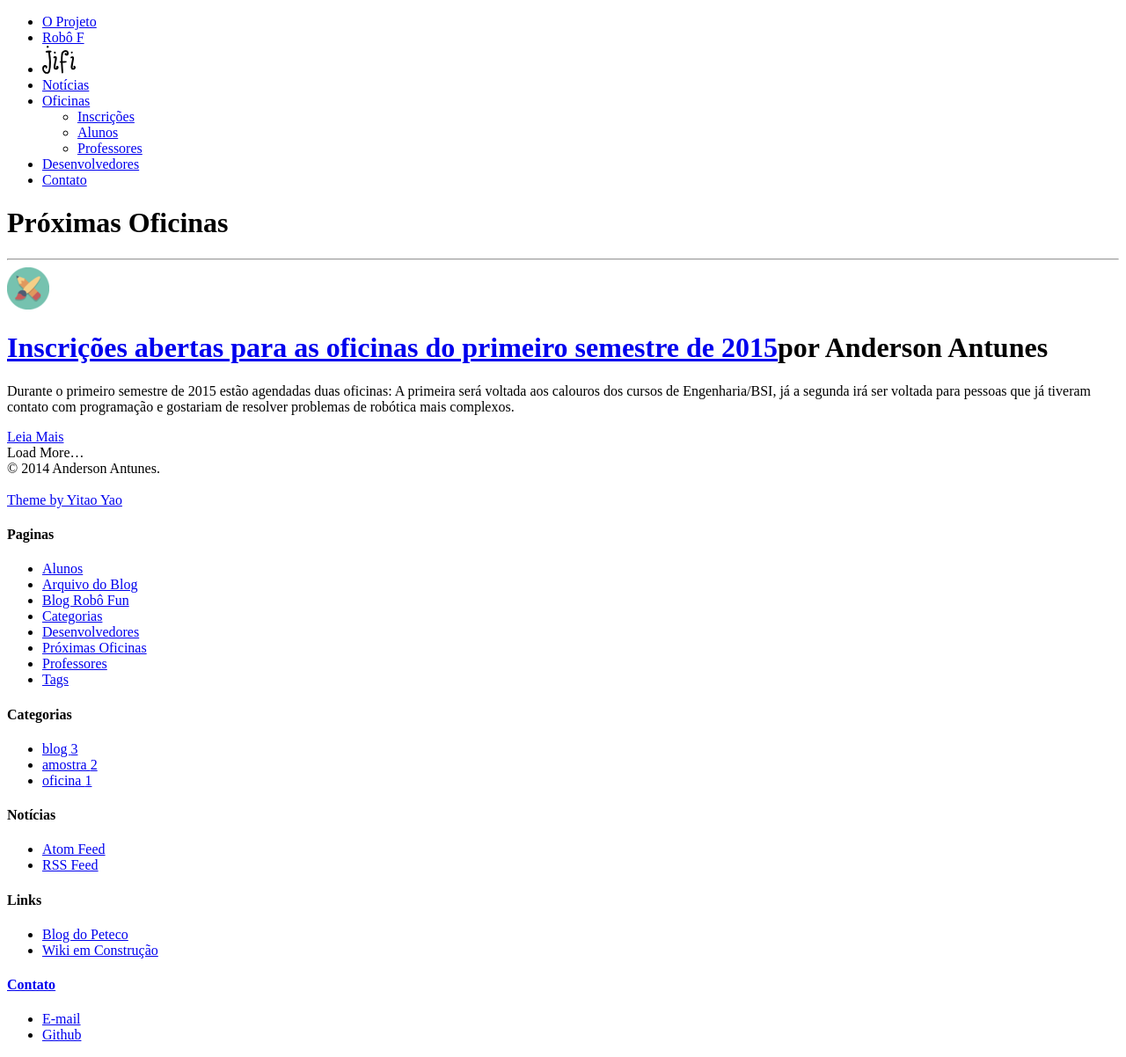
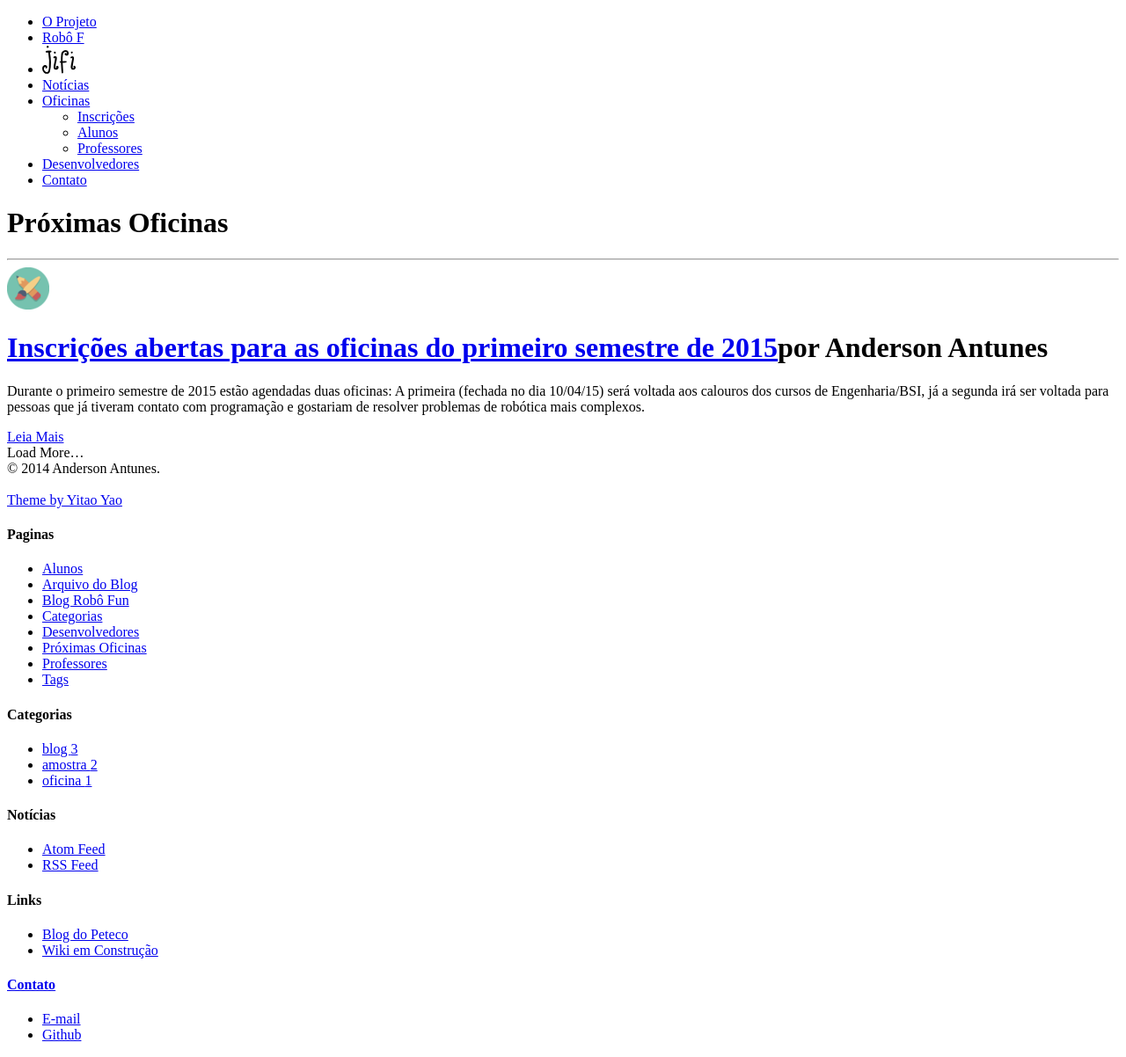
Before and after one commit to petrobo/petrobo.github.io, a Jekyll site: the page built from oficinas.html, in a window 1280 px wide. Shown: the whole page at 88% size. Built offline with Jekyll 4.4.1, drawn with Linux system fonts in a browser that asks for light colours; nearby versions of some CDN libraries; library files that are not in the unit come from our copies.

Commit message:
Fechando a primeira oficina 2015

```diff
--- a/_posts/blog/2015-3-30-inscricoes-2015-1.md
+++ b/_posts/blog/2015-3-30-inscricoes-2015-1.md
@@ -6,7 +6,7 @@ tagline: por Anderson Antunes
 tags: [horario, oficina]
 ---
 
-Durante o primeiro semestre de 2015 estão agendadas duas oficinas: A primeira será voltada aos calouros dos cursos de Engenharia/BSI, já a segunda irá ser voltada para pessoas que já tiveram contato com programação e gostariam de resolver problemas de robótica mais complexos.
+Durante o primeiro semestre de 2015 estão agendadas duas oficinas: A primeira (fechada no dia 10/04/15) será voltada aos calouros dos cursos de Engenharia/BSI, já a segunda irá ser voltada para pessoas que já tiveram contato com programação e gostariam de resolver problemas de robótica mais complexos.
 
 <!--more-->
 
@@ -31,7 +31,7 @@ Durante o primeiro semestre de 2015 estão agendadas duas oficinas: A primeira s
 ##Passos para a inscrição
 
  1. Preencher o formulário de inscrição no final da página
-	- Prazo final para a primeira oficina: **Dia 09/04/15**
+	- ~~Prazo final para a primeira oficina: **Dia 09/04/15**~~
 	- Para a segunda oficina ainda não há data limite para submissão
  1. Aguardar um e-mail de confirmação
 	- Enviado no dia **10/04/15** (nova data)
```
